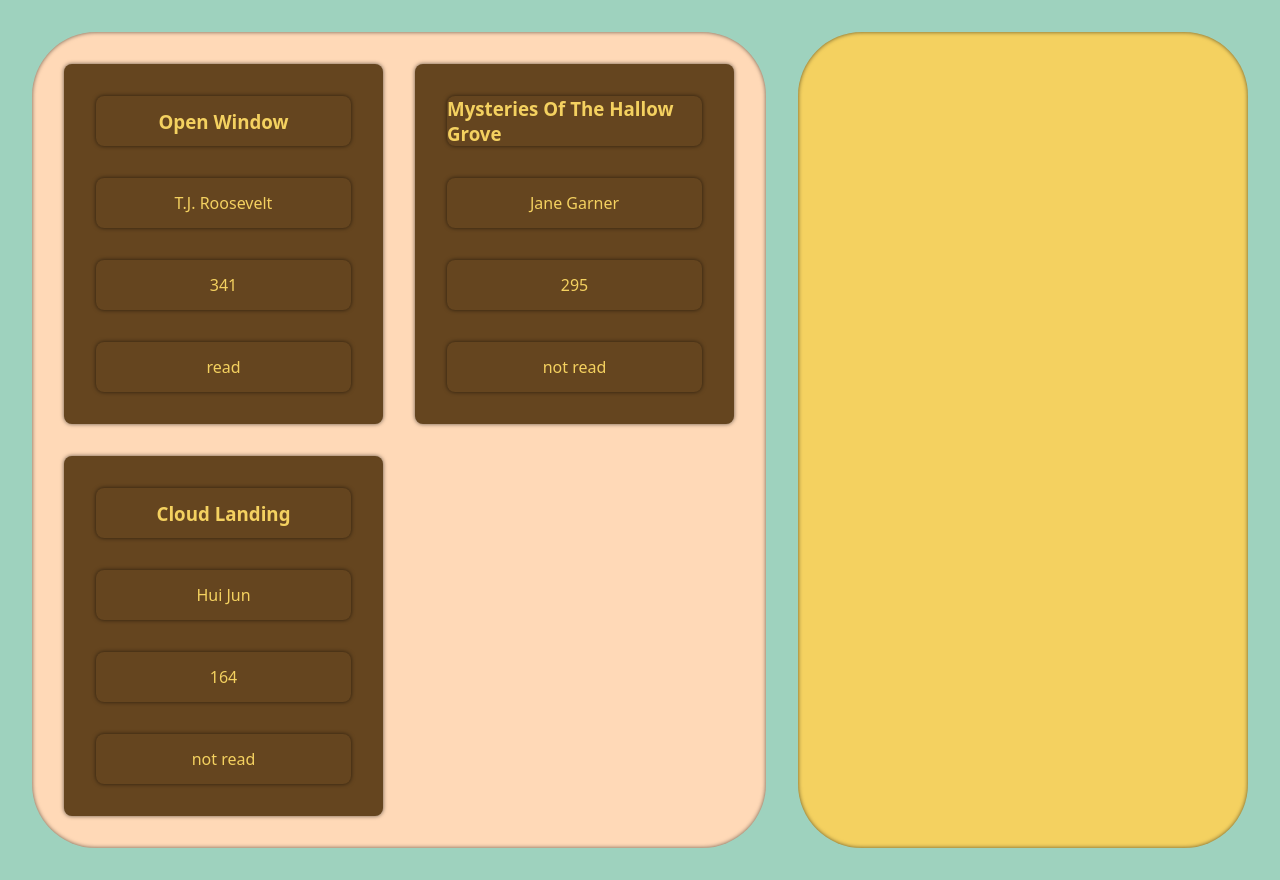
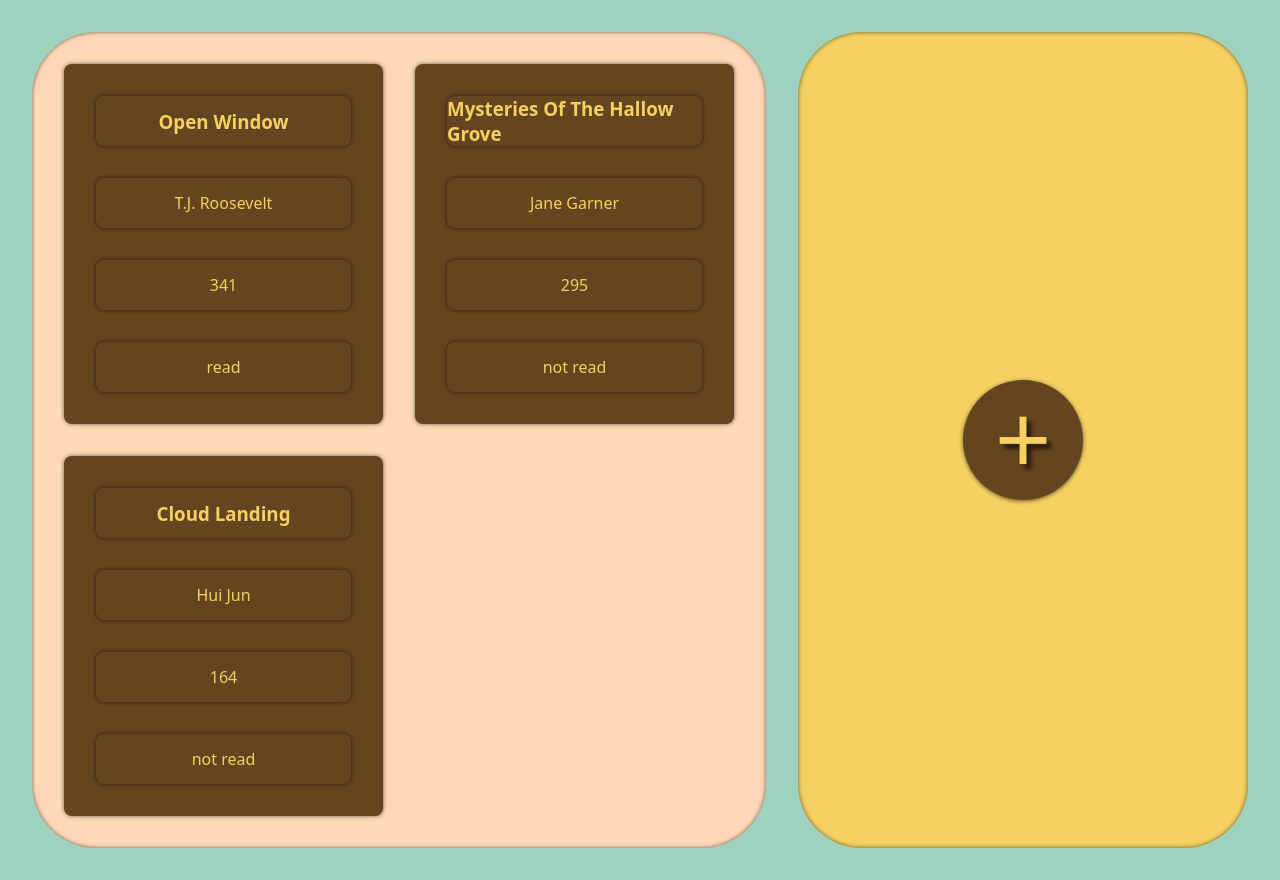
Before and after one commit to davmedeiros/library, a plain HTML site: page index.html in a window 1280 px wide. Drawn offline with Linux system fonts and the light colour scheme.

Commit message:
Add new-book button and style it

```diff
--- a/css/style.css
+++ b/css/style.css
@@ -64,3 +64,23 @@ aside {
     border-radius: 8px;
     color: var(--accent-color);
 }
+
+aside {
+    display: grid;
+    padding: var(--gap-size);
+    justify-content: center;
+    align-items: center;
+}
+
+#new-book {
+    width: 120px;
+    height: 120px;
+    border-radius: 100%;
+    border: none;
+    box-shadow: 0 1px 4px rgba(0, 0, 0, 0.6);
+    cursor: pointer;
+    font-size: 6rem;
+    background-color: var(--interact-color);
+    color: var(--accent-color);
+    text-shadow: 5px 5px 4px rgba(0, 0, 0, 0.6);
+}
--- a/index.html
+++ b/index.html
@@ -11,7 +11,9 @@
 
 <body>
     <main></main>
-    <aside></aside>
+    <aside>
+        <button type="button" id="new-book">+</button>
+    </aside>
 </body>
 
 </html>
```
